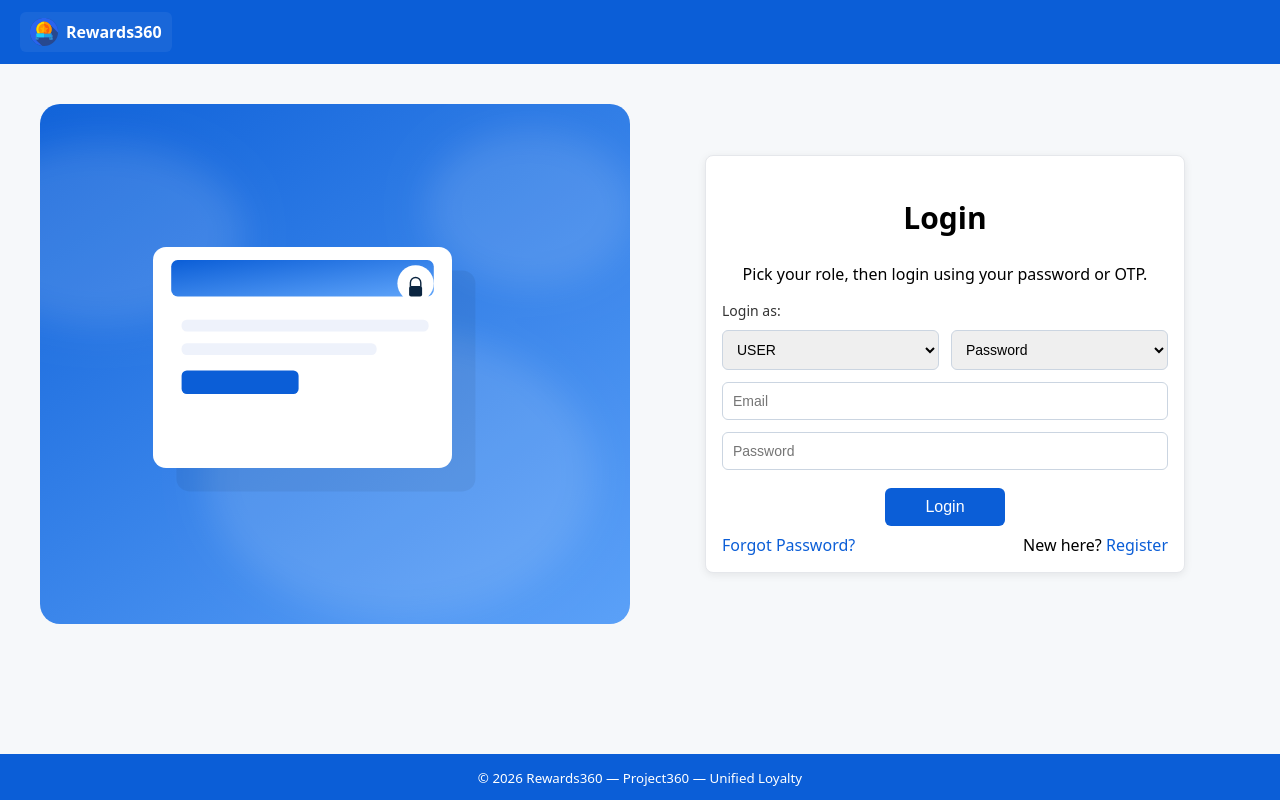
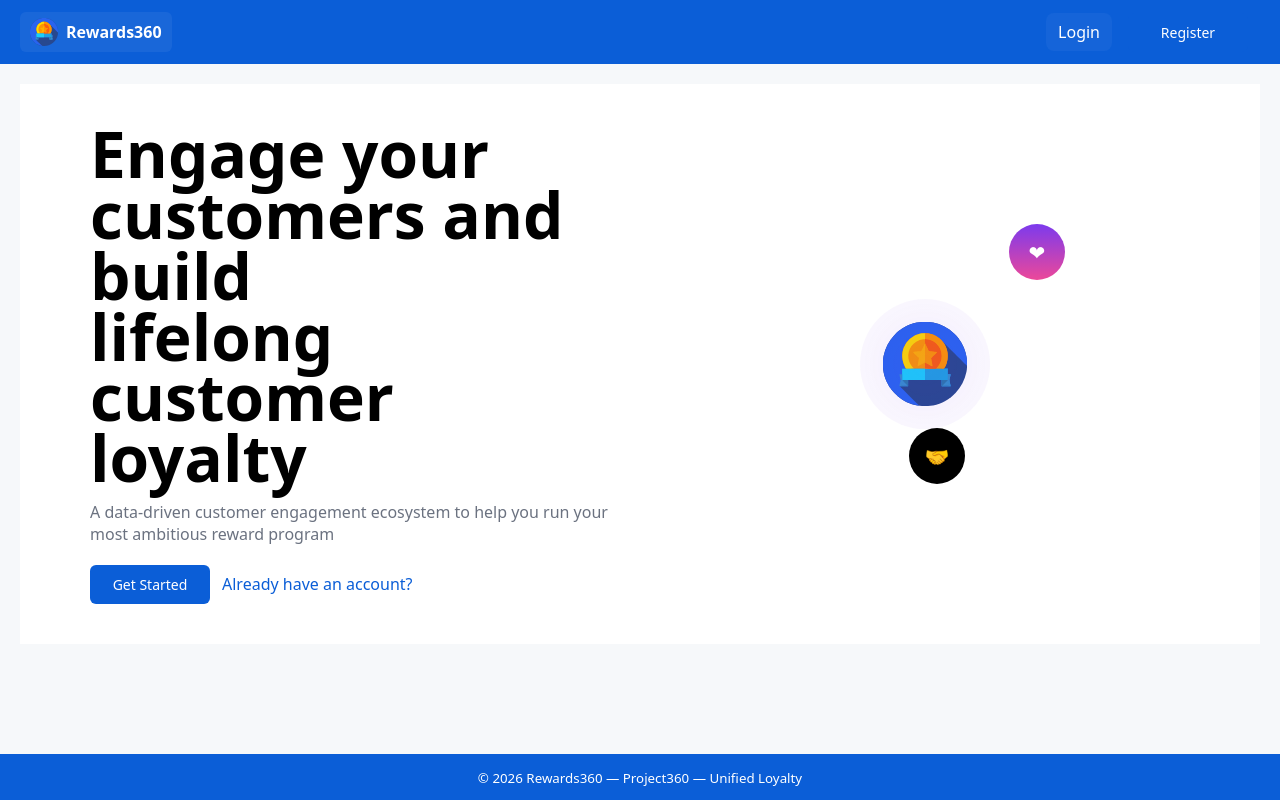
Before and after one commit to KRevanthCTS/Rewards360, a React (Vite) app in the folder frontend/: page / in a window 1280 px wide. Before the commit this address led to /login. Built offline with nearby package versions, Linux system fonts and the light colour scheme; no server answers.

Commit message:
feat: add landing page with header login/register links and animations

```diff
--- a/frontend/src/App.jsx
+++ b/frontend/src/App.jsx
@@ -16,6 +16,7 @@ import FraudMonitor from './pages/admin/FraudMonitor'
 import Reports from './pages/admin/Reports'
 import Header from './components/Header'
 import Footer from './components/Footer'
+import Landing from './pages/Landing'
 import ProtectedRoute from './components/ProtectedRoute'
 import AdminRoute from './components/AdminRoute'
 import { UserProvider } from './context/UserContext'
@@ -27,7 +28,7 @@ export default function App(){
         <Header />
         <main>
           <Routes>
-            <Route path="/" element={<Navigate to="/login" />} />
+            <Route path="/" element={<Landing />} />
             <Route path="/login" element={<Login />} />
             <Route path="/register" element={<Register />} />
             <Route path="/forgot" element={<Forgot />} />
--- a/frontend/src/components/Header.jsx
+++ b/frontend/src/components/Header.jsx
@@ -28,6 +28,12 @@ export default function Header(){
             <Link className="nav-link" to="/user/redemptions">Redemptions</Link>
             <Link className="nav-link" to="/user/transactions">Transactions</Link>
           </>)}
+          {!role && (
+            <>
+              <Link className="nav-link" to="/login">Login</Link>
+              <Link className="button" to="/register" style={{marginLeft:8}}>Register</Link>
+            </>
+          )}
           {role && <button className="button logout" onClick={logout}>Logout</button>}
         </nav>
       </div>
--- /dev/null
+++ b/frontend/src/pages/Landing.jsx
@@ -0,0 +1,28 @@
+import React from 'react'
+import { Link } from 'react-router-dom'
+import logo from '../assets/Logo.svg'
+
+export default function Landing(){
+  return (
+    <div className="landing-hero">
+      <div className="landing-inner">
+        <div className="left">
+          <h1>Engage your<br/>customers and build<br/>lifelong customer<br/>loyalty</h1>
+          <p className="lead">A data-driven customer engagement ecosystem to help you run your most ambitious reward program</p>
+          <div className="cta-row">
+            <Link to="/register" className="button">Get Started</Link>
+            <Link to="/login" className="link" style={{marginLeft:12}}>Already have an account?</Link>
+          </div>
+        </div>
+        <div className="right">
+          <div className="graphic">
+            <img src={logo} alt="logo" className="landing-logo" />
+            <div className="pulse" />
+            <div className="marker marker-left"><span className="icon">🤝</span></div>
+            <div className="marker marker-right"><span className="icon">❤</span></div>
+          </div>
+        </div>
+      </div>
+    </div>
+  )
+}
--- a/frontend/src/styles.css
+++ b/frontend/src/styles.css
@@ -84,6 +84,34 @@ main {
   padding: 20px;
   background: #f6f8fa;
 }
+
+/* Landing page styles */
+.landing-hero {
+  background: #fff;
+  min-height: 70vh;
+  display:flex;
+  align-items:center;
+}
+.landing-inner{
+  display:flex;
+  width:100%;
+  max-width:1100px;
+  margin:0 auto;
+  gap:40px;
+}
+.landing-inner .left{flex:1}
+.landing-inner .right{flex:1;display:flex;align-items:center;justify-content:center}
+.landing-inner h1{font-size:64px;line-height:0.95;margin:0}
+.landing-inner .lead{color:#6b7280;margin-top:12px}
+.cta-row{margin-top:20px}
+.graphic{position:relative;width:360px;height:360px;display:flex;align-items:center;justify-content:center}
+.landing-logo{width:84px;height:84px}
+.pulse{position:absolute;width:120px;height:120px;border-radius:999px;background:radial-gradient(circle at center, rgba(124,58,237,0.18), rgba(124,58,237,0.04));animation:pulse 2.5s infinite}
+.marker{position:absolute;width:56px;height:56px;border-radius:999px;background:#000;color:#fff;display:flex;align-items:center;justify-content:center}
+.marker-right{right:40px;top:40px;background:linear-gradient(180deg,#7c3aed,#ec4899)}
+.marker-left{right:140px;bottom:60px;background:#000}
+.marker .icon{font-size:20px}
+@keyframes pulse{0%{transform:scale(0.9);opacity:1}70%{transform:scale(1.3);opacity:0}100%{transform:scale(0.9);opacity:0}}
 
 .card {
   background: #fff;
```
